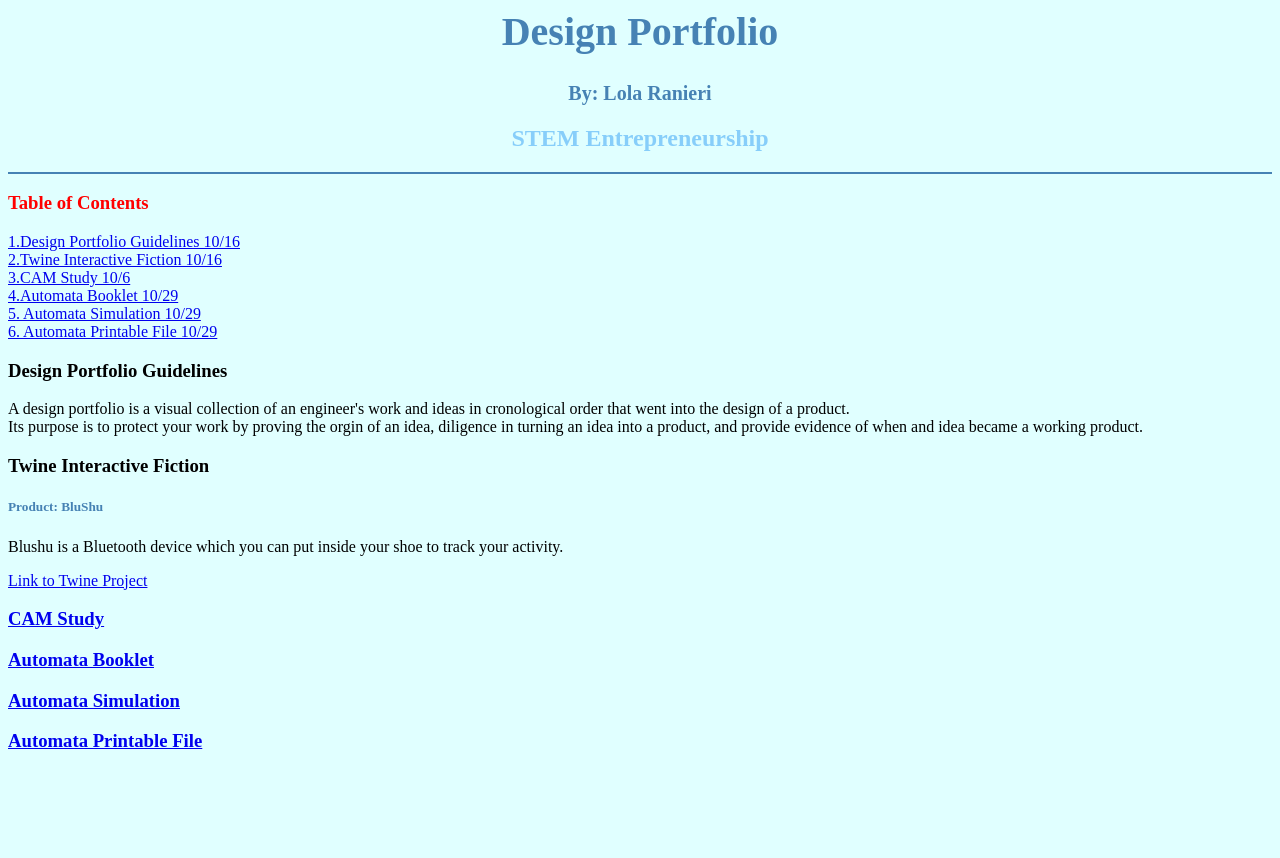
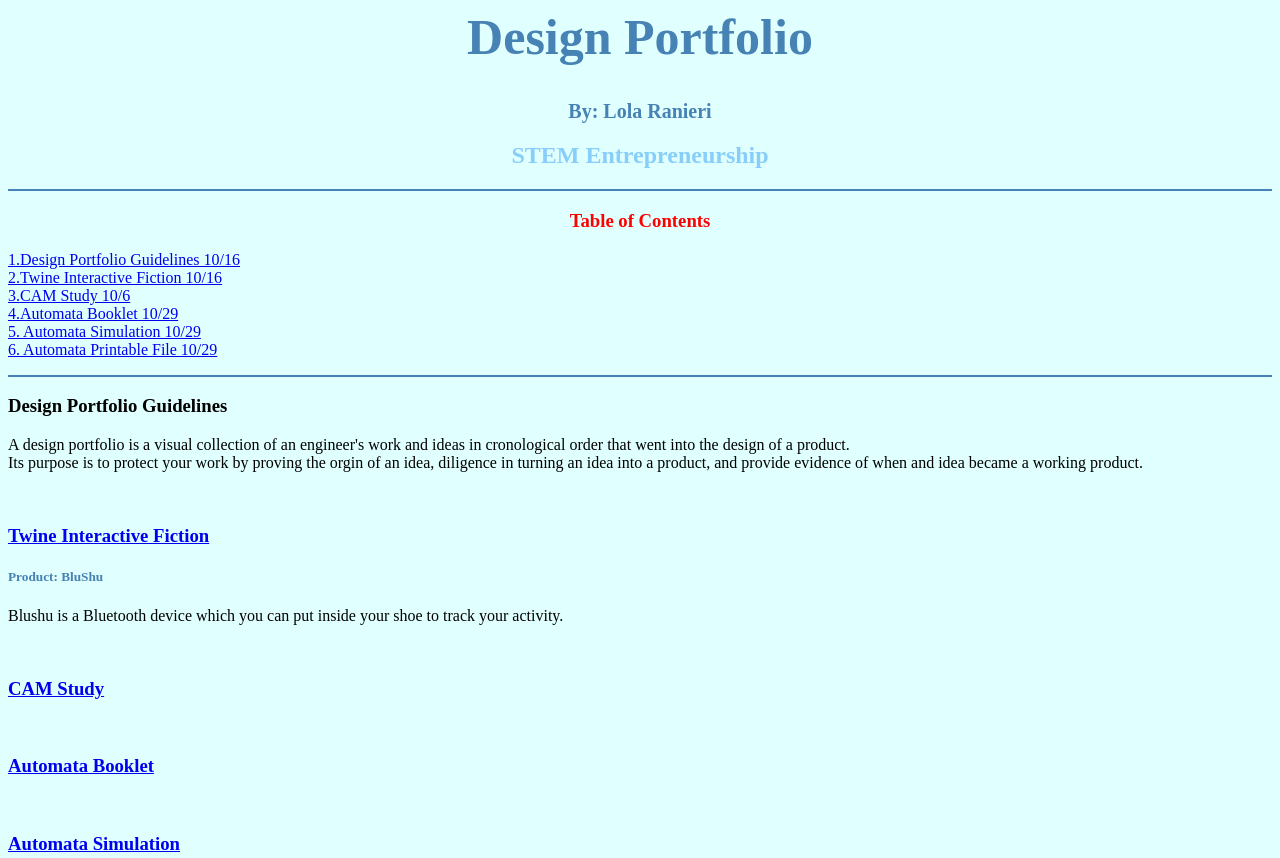
Before and after one commit to 26lranieri/MyPortfolio, a plain HTML site: page index.html in a window 1280 px wide. Shown: the top 858 px of the page. Before the commit the page ends 800 px from the top, so only its background shows below. Drawn offline with Linux system fonts and the light colour scheme.

Commit message:
Add files via upload

```diff
--- a/index.html
+++ b/index.html
@@ -1,11 +1,11 @@
 <html>
   <body style="background-color:lightcyan">
-    <h1 style="color:steelblue;font-size:40;text-align:center">Design Portfolio</h1>
+    <h1 style="color:steelblue;font-size:50;text-align:center">Design Portfolio</h1>
     <h2 style="font-size:20;text-align:center;color:steelblue">By: Lola Ranieri</h2>
     <h2 style="color:lightskyblue;text-align:center">STEM Entrepreneurship</h2>
    <p style="height:2px;background-color:steelblue"></p>
 
-   <h3 style="color:red;">Table of Contents</h3>
+   <h3 style="color:red;text-align:center">Table of Contents</h3>
    <a href="#Design">1.Design Portfolio Guidelines 10/16 </a> <br>
   <a href="#Twine"> 2.Twine Interactive Fiction 10/16</a> <br>
   <a href="#CAM"> 3.CAM Study 10/6</a> <br>
@@ -13,25 +13,24 @@
   <a href="#Simulation">5. Automata Simulation 10/29</a> <br>
   <a href="#Printable">6. Automata Printable File 10/29</a>
 
+  <p style="height:2px;background-color:steelblue"></p>
 
- <br>
+
 
   <h3 id="Design">Design Portfolio Guidelines</h3>
    <p>A design portfolio is a visual collection of an engineer's work
    and ideas in cronological order that went into the design of a product.
    <br>Its purpose is to protect your work by proving the orgin of an idea,
    diligence in turning an idea into a product,
-   and provide evidence of when and idea became a working product.</p>
+   and provide evidence of when and idea became a working product.</p> <br>
 
-  <h3 id="Twine">Twine Interactive Fiction</h3>
+  <a href="Blushu Product Story.html"><h3 id="Twine">Twine Interactive Fiction</h3></a>
   <h5 style="color:steelblue">Product: BluShu</h5>
   <p>Blushu is a Bluetooth device which you can put inside your shoe to track your activity.</p>
-  <a href="Blushu Prouct Story.html">Link to Twine Project</a>
- <a href="STEM CamStudy.pdf"><h3 id="CAM">CAM Study</h3></a>
-  <a href="https://docs.google.com/document/d/1LmBysNoEV2IFeztw_Pg_fvKLy0ef_Cjly0RGt8mbcK0/edit?tab=t.0"><h3 id="Automata">Automata Booklet</h3></a>
-  <a href="https://www.tinkercad.com/things/cDC3fUG1XIV-final-automata?sharecode=NaJzKS4Skmoxake8xMgpqi2z4iqYDRDZU1Ud_KuzgqA"><h3 id="Simulation">Automata Simulation</h3></a>
-
-  <a href="Final Automata.stl"><h3 id="Printable"> Automata Printable File</h3></a>
+<br> <a href="STEM CamStudy.pdf"><h3 id="CAM">CAM Study</h3></a>
+ <br> <a href="https://docs.google.com/document/d/1LmBysNoEV2IFeztw_Pg_fvKLy0ef_Cjly0RGt8mbcK0/edit?tab=t.0"><h3 id="Automata">Automata Booklet</h3></a>
+<br>  <a href="https://www.tinkercad.com/things/cDC3fUG1XIV-final-automata?sharecode=NaJzKS4Skmoxake8xMgpqi2z4iqYDRDZU1Ud_KuzgqA"><h3 id="Simulation">Automata Simulation</h3></a>
+<br> <a href="Final Automata.stl"><h3 id="Printable"> Automata Printable File</h3></a>
 
 
 
```
